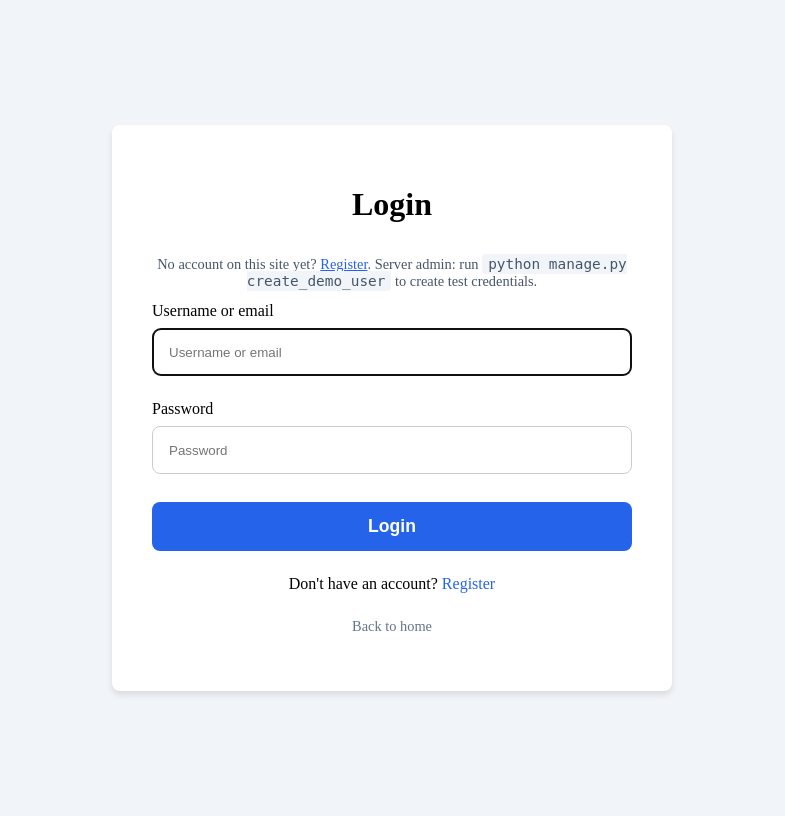
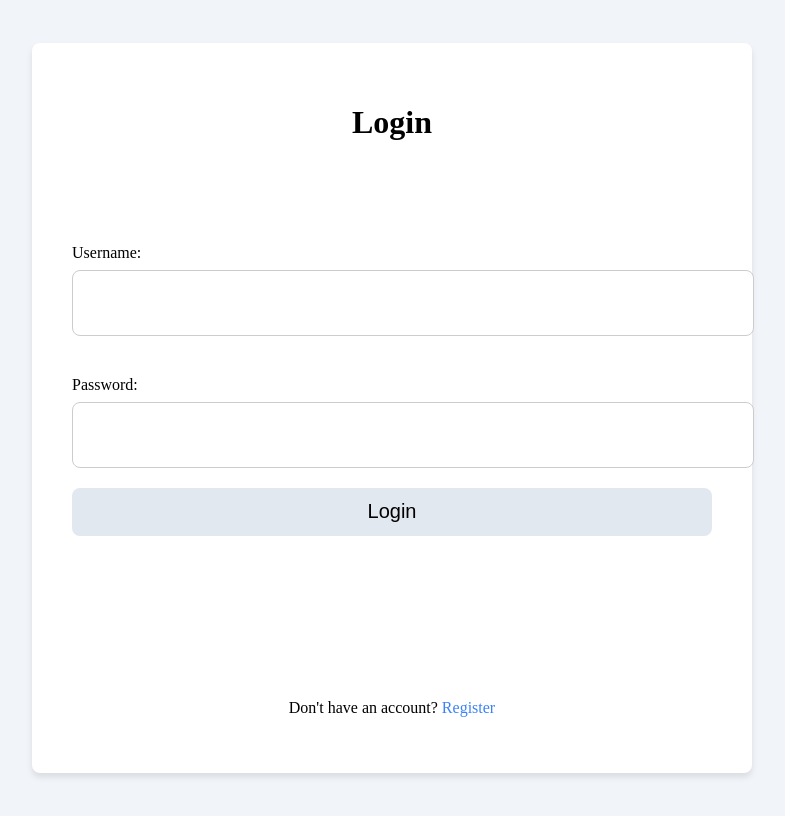
Before and after one commit to DohNelsa/DohNelsa-bus---seat--reservation, a Django app: page /Login/ in a window 1280 px wide; the page is wider, and only the part inside the window is pictured. Shown: that part, without its empty margins (276-1061 px from the left). Run offline with Django 5.2, Linux system fonts and the light colour scheme.

Commit message:
Restore classic login: default auth backend, LoginForm, manual login template
Removes custom EmailOrUsername backend and create_demo_user command. Login_view again uses AuthenticationForm flow with authenticate(request, ...) and previous redirect behavior.

Made-with: Cursor

```diff
--- a/NelsaApp/forms.py
+++ b/NelsaApp/forms.py
@@ -4,38 +4,9 @@ from django.contrib.auth.forms import AuthenticationForm, UserCreationForm
 from django.contrib.auth.models import User
 
 class LoginForm(AuthenticationForm):
-    """
-    Styling only. Login behaviour (username case / email) is handled by
-    NelsaApp.auth_backend.EmailOrUsernameInsensitiveBackend in AUTHENTICATION_BACKENDS.
-    Do not replace parent username/password fields with plain CharField.
-    """
+    username = forms.CharField(widget=forms.TextInput(attrs={'class': 'form-control', 'placeholder': 'Username'}))
+    password = forms.CharField(widget=forms.PasswordInput(attrs={'class': 'form-control', 'placeholder': 'Password'}))
 
-    field_css = (
-        'width: 100%; box-sizing: border-box; border: 1px solid #ccc; border-radius: 8px; '
-        'height: 48px; padding: 0 16px; margin-top: 8px;'
-    )
-
-    def __init__(self, *args, **kwargs):
-        super().__init__(*args, **kwargs)
-        self.fields['username'].label = 'Username or email'
-        self.fields['username'].widget.attrs.update(
-            {
-                'class': 'login-field',
-                'placeholder': 'Username or email',
-                'autocomplete': 'username',
-                'autocapitalize': 'none',
-                'style': self.field_css,
-            }
-        )
-        self.fields['password'].label = 'Password'
-        self.fields['password'].widget.attrs.update(
-            {
-                'class': 'login-field',
-                'placeholder': 'Password',
-                'autocomplete': 'current-password',
-                'style': self.field_css,
-            }
-        )
 
 class RegistrationForm(UserCreationForm):
     email = forms.EmailField(
--- a/NelsaApp/templates/NelsaApp/login.html
+++ b/NelsaApp/templates/NelsaApp/login.html
@@ -3,65 +3,42 @@
 <head>
     <meta charset="UTF-8">
     <meta name="viewport" content="width=device-width, initial-scale=1.0">
-    <title>Login - MOGHAMO EXPRESS</title>
+    <title>Login - Online Bus Booking</title>
 </head>
-<body style="width: 100%; min-height: 100vh; padding: 0 20px; display: flex; flex-direction: column; justify-content: center; align-items: center; background-color: #f1f5f9;">
+<body style="width: 100%; height: 100vh; padding: 0 20px; display: flex; flex-direction: column; justify-content: center; align-items: center; background-color: #f1f5f9;">
 
-    <div style="width: 100%; max-width: 480px; min-height: auto; background-color: white; box-shadow: 0 4px 6px rgba(0, 0, 0, 0.1); padding: 40px; display: flex; flex-direction: column; justify-content: space-between; border-radius: 8px;">
+    <!-- Login Container -->
+    <div style="width: 50%; height: 650px; background-color: white; box-shadow: 0 4px 6px rgba(0, 0, 0, 0.1); padding: 40px; display: flex; flex-direction: column; justify-content: space-between; border-radius: 8px;">
+        <!-- Heading -->
         <h1 style="text-align: center; font-size: 2rem; font-weight: bold;">Login</h1>
 
-        <p style="font-size: 0.9rem; color: #475569; text-align: center; margin: 12px 0 0;">
-            No account on this site yet? <a href="{% url 'user-register' %}" style="color: #2563eb;">Register</a>.
-            Server admin: run <code style="background:#f1f5f9;padding:2px 6px;border-radius:4px;">python manage.py create_demo_user</code> to create test credentials.
-        </p>
-
-        {% if messages %}
-        <ul style="list-style: none; padding: 0; margin: 16px 0;">
-            {% for message in messages %}
-            <li style="padding: 10px; border-radius: 8px; margin-bottom: 8px; {% if message.tags == 'success' %}background: #dcfce7; color: #166534;{% elif message.tags == 'error' %}background: #fee2e2; color: #991b1b;{% else %}background: #e0f2fe; color: #0369a1;{% endif %}">{{ message }}</li>
-            {% endfor %}
-        </ul>
-        {% endif %}
-
-        <form method="post" action="{% url 'Login' %}" style="width: 100%; display: flex; flex-direction: column; align-items: stretch;">
-            {% csrf_token %}
-            {% if request.GET.next %}
-            <input type="hidden" name="next" value="{{ request.GET.next }}">
-            {% endif %}
-
-            {% if form.non_field_errors %}
-            <div style="color: #991b1b; background: #fee2e2; padding: 12px; border-radius: 8px; margin-bottom: 16px; font-size: 0.95rem;">
-                {{ form.non_field_errors }}
-            </div>
-            {% endif %}
-
-            <div style="margin: 12px 0; width: 100%;">
-                <label for="id_username" style="font-size: 1rem; font-weight: 500;">Username or email</label>
-                {{ form.username }}
+        <!-- Login Form -->
+        <form id="loginForm" method = "POST"style="width: 100%; height: 50%; display: flex; flex-direction: column; justify-content: center; align-items: center;">
+            <!-- Username Field -->
+            <div style="margin: 20px 0; width: 100%;">
+                <label for="username" style="font-size: 1rem; font-weight: 500;">Username:</label>
+                <input type="text" id="username" name="username" required style="width: 100%; border: 1px solid #ccc; border-radius: 8px; height: 64px; padding: 0 20px; margin-top: 8px;">
             </div>
 
-            <div style="margin: 12px 0; width: 100%;">
-                <label for="id_password" style="font-size: 1rem; font-weight: 500;">Password</label>
-                {{ form.password }}
+            <!-- Password Field -->
+            <div style="margin: 20px 0; width: 100%;">
+                <label for="password" style="font-size: 1rem; font-weight: 500;">Password:</label>
+                <input type="password" id="password" name="password" required style="width: 100%; border: 1px solid #ccc; border-radius: 8px; height: 64px; padding: 0 20px; margin-top: 8px;">
             </div>
 
-            {% if form.username.errors or form.password.errors %}
-            <div style="color: #991b1b; font-size: 0.9rem; margin-bottom: 8px;">
-                {{ form.username.errors }}
-                {{ form.password.errors }}
-            </div>
-            {% endif %}
-
-            <button type="submit" style="width: 100%; padding: 14px 0; margin-top: 16px; font-size: 1.1rem; border-radius: 8px; background-color: #2563eb; color: white; border: none; cursor: pointer; font-weight: 600;">
+            <!-- Submit Button -->
+            {% csrf_token %}
+            <button type="submit" style="width: 100%; padding: 16px 0; display: flex; justify-content: center; align-items: center; font-size: 1.25rem; height: 48px; border-radius: 8px; background-color: #e2e8f0; border: none; cursor: pointer;">
                 Login
             </button>
         </form>
 
-        <p style="text-align: center; margin-top: 24px;">
-            Don't have an account? <a href="{% url 'user-register' %}" style="color: #2563eb; text-decoration: none;">Register</a>
-        </p>
-        <p style="text-align: center; margin-top: 8px;">
-            <a href="{% url 'index' %}" style="color: #64748b; text-decoration: none; font-size: 0.9rem;">Back to home</a>
+        <!-- Error Message -->
+        <p id="error-message" style="color: red; text-align: center;"></p>
+
+        <!-- Register Link -->
+        <p style="text-align: center;">
+            Don't have an account? <a href="{% url 'user-register' %}" style="color: #3b82f6; text-decoration: none;">Register</a>
         </p>
     </div>
 
--- a/NelsaApp/views.py
+++ b/NelsaApp/views.py
@@ -3,7 +3,6 @@ from io import BytesIO
 
 from django.shortcuts import render, redirect, get_object_or_404
 from django.core.exceptions import ObjectDoesNotExist
-from django.utils.http import url_has_allowed_host_and_scheme
 
 logger = logging.getLogger(__name__)
 from django.urls import reverse
@@ -227,48 +226,26 @@ def register(request):
         form = RegistrationForm()
     return render(request, 'NelsaApp/register.html', {'form':form})
 def Login_view(request):
-    """
-    Authenticate with authenticate() + login() directly. Relying only on
-    AuthenticationForm.is_valid() can still show false failures with custom
-    AUTHENTICATION_BACKENDS; the view matches credentials against all backends.
-    """
     if request.method == 'POST':
         form = LoginForm(request=request, data=request.POST)
-        username = (request.POST.get('username') or '').strip()
-        password = request.POST.get('password')
-        if password is None:
-            password = ''
-
-        user = None
-        if username and password:
+        if form.is_valid():
+            username = form.cleaned_data.get('username')
+            password = form.cleaned_data.get('password')
             user = authenticate(request, username=username, password=password)
-
-        if user is not None:
-            if not user.is_active:
-                messages.error(request, 'This account is inactive. Contact support.')
-            else:
+            if user is not None:
                 login(request, user)
-                messages.success(request, f'Welcome back, {user.username}!')
+                messages.success(request, f"Welcome back, {user.username}!")
+
                 if user.is_staff:
                     return redirect('admin_dashboard')
-                next_url = (request.POST.get('next') or request.GET.get('next') or '').strip()
-                if next_url and url_has_allowed_host_and_scheme(
-                    next_url,
-                    allowed_hosts={request.get_host(), *settings.ALLOWED_HOSTS},
-                    require_https=request.is_secure(),
-                ):
-                    return redirect(next_url)
-                return redirect('index')
-        else:
-            if not username or not password:
-                messages.error(request, 'Please enter both username (or email) and password.')
+                else:
+                    next_url = request.GET.get('next')
+                    if next_url:
+                        return redirect(next_url)
+                    else:
+                        return redirect('index')
             else:
-                messages.error(
-                    request,
-                    "That username/email and password do not match any account on this server. "
-                    "Register first, or run: python manage.py create_demo_user (Render Shell / local terminal), "
-                    "then use the username and password it prints.",
-                )
+                messages.error(request, "Invalid username or password.")
     else:
         form = LoginForm()
     return render(request, 'NelsaApp/login.html', {'form': form})
```
Also changed, not shown: NelsaApp/auth_backend.py (deleted, +0 -46 lines), NelsaApp/management/commands/create_demo_user.py (deleted, +0 -59 lines), Nelsaproject/settings.py (+0 -7 lines).
